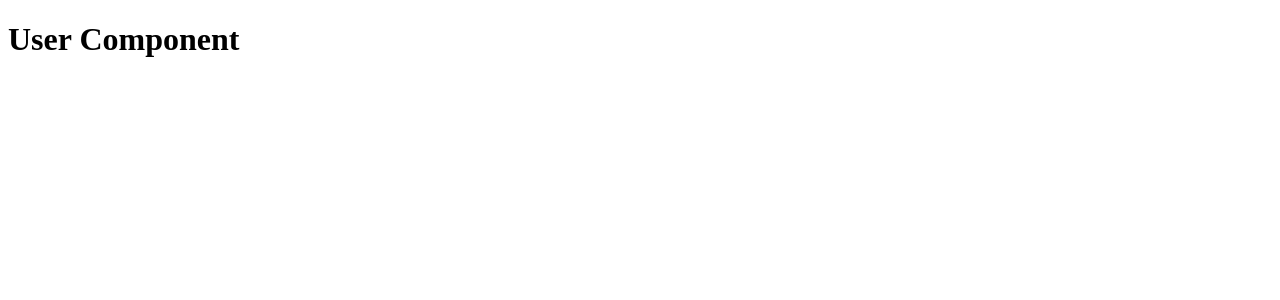
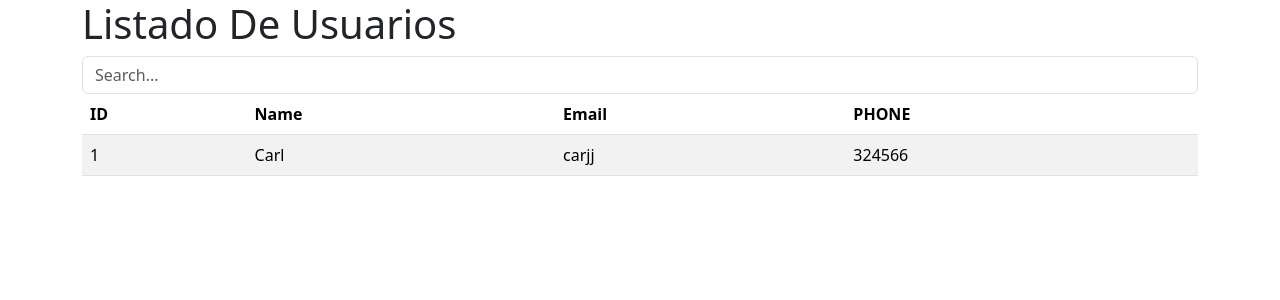
Before and after one commit to Ronrook/Frontend_TBTB_Global, an Angular app: page / in a window 1280 px wide. Shown: the top 300 px of the page. Built offline with nearby package versions, Linux system fonts and the light colour scheme.

Commit message:
user table is implemented

```diff
--- a/src/app/components/users/user.component.html
+++ b/src/app/components/users/user.component.html
@@ -1 +1,32 @@
-<h1>User Component</h1>
+<div class="container">
+    <h1>Listado De Usuarios</h1>
+    <div class="row">
+      <div class="col">
+        <div class="form-group">
+          <input type="text" class="form-control" name="filterPost" placeholder="Search...">
+        </div>
+      </div>
+    </div>
+    <div class="row">
+      <div class="col">
+        <table class="table table-striped" >
+          <thead>
+            <tr>
+              <th>ID</th>
+              <th>Name</th>
+              <th>Email</th>
+              <th>PHONE</th>
+            </tr>
+          </thead>
+          <tbody>
+            <tr>
+                <td>1</td>
+                <td>Carl</td>
+                <td>carjj</td>
+                <td>324566</td>
+            </tr>
+          </tbody>
+        </table>
+      </div>
+    </div>
+</div>
--- a/src/index.html
+++ b/src/index.html
@@ -6,6 +6,7 @@
   <base href="/">
   <meta name="viewport" content="width=device-width, initial-scale=1">
   <link rel="icon" type="image/x-icon" href="favicon.ico">
+  <link href="https://cdn.jsdelivr.net/npm/bootstrap@5.3.3/dist/css/bootstrap.min.css" rel="stylesheet" integrity="sha384-QWTKZyjpPEjISv5WaRU9OFeRpok6YctnYmDr5pNlyT2bRjXh0JMhjY6hW+ALEwIH" crossorigin="anonymous">
 </head>
 <body>
   <app-root></app-root>
```
